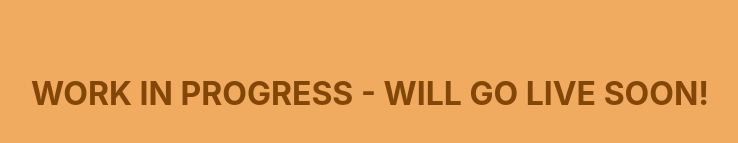
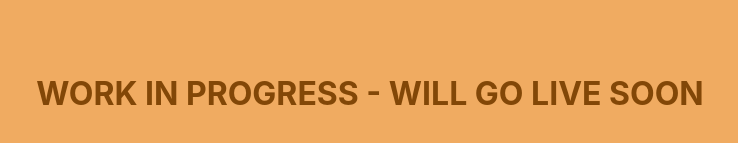
Before and after one commit to Subti/atelierrosso, a React (Vite) app: page / in a window 1280 px wide. Shown: the part 235-378 px from the top of the page, without its empty margins (270-1008 px from the left). Built offline with nearby package versions, Linux system fonts and the light colour scheme.

Commit message:
Test update.

```diff
--- a/package.json
+++ b/package.json
@@ -8,7 +8,8 @@
     "build": "vite build",
     "lint": "eslint .",
     "preview": "vite preview",
-    "deploy": "vite build && gh-pages -d dist"
+    "predeploy": "npm run build",
+    "deploy": "gh-pages -d dist"
   },
   "dependencies": {
     "react": "^18.3.1",
--- a/src/components/Home.jsx
+++ b/src/components/Home.jsx
@@ -5,7 +5,7 @@ export default function Home() {
     <div className="App">
       <header className="App-header">
         <img className="signboard" src="/images/Atelier_Rosso_SignBoard.svg" alt="" />
-        <h1>WORK IN PROGRESS - WILL GO LIVE SOON!</h1>
+        <h1>WORK IN PROGRESS - WILL GO LIVE SOON</h1>
       </header>
     </div>
   )
```
